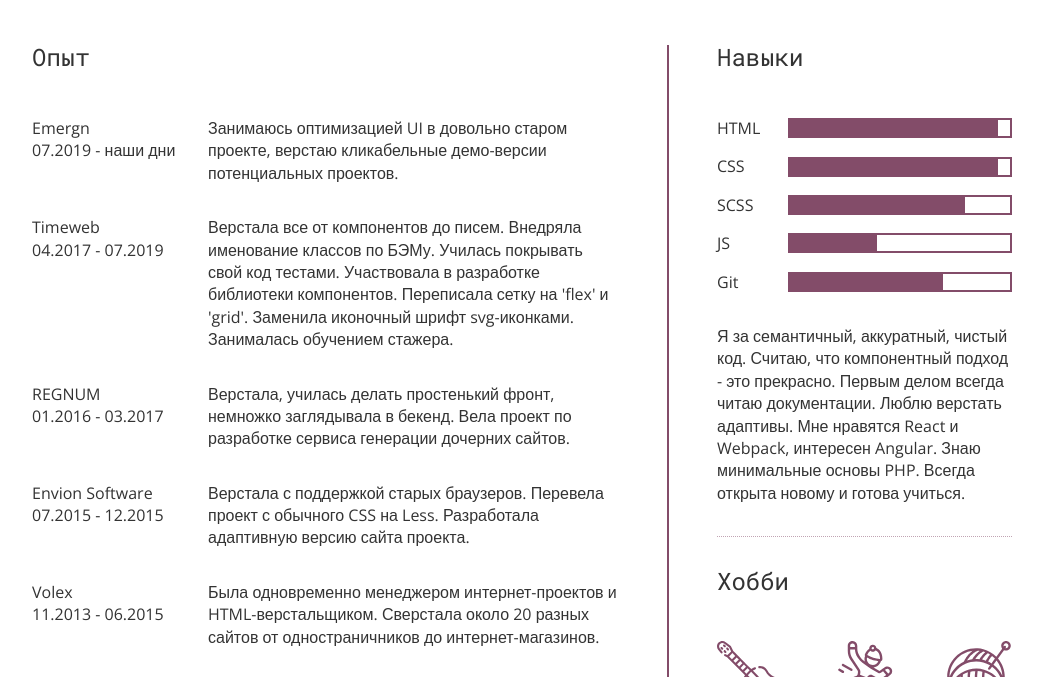
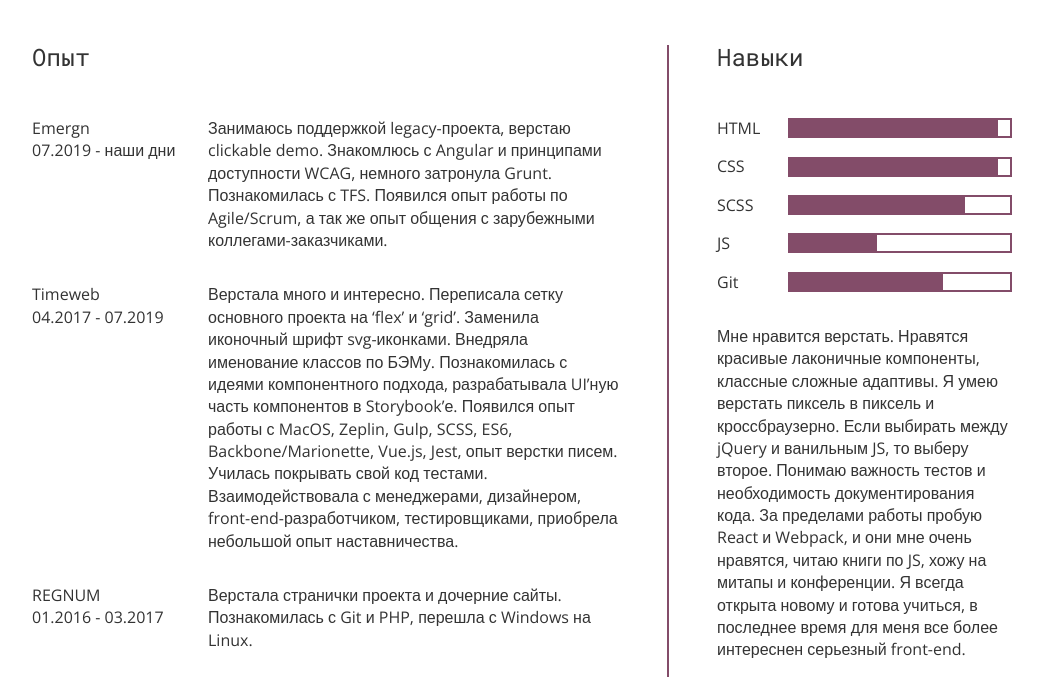
Before and after one commit to vesna516/my-page, a website: page docs/index.html in a window 1280 px wide. Shown: the part 181-858 px from the top of the page, without its empty margins (118-1161 px from the left). Drawn offline with nearby package versions, Linux system fonts and the light colour scheme.

Commit message:
Update info

```diff
--- a/docs/index.html
+++ b/docs/index.html
@@ -2,7 +2,7 @@
 <html>
 <head>
 	<meta charset=utf-8>
-	<title>Lyudmila Zaytseva, Junior Front-End Developer</title>
+	<title>Людмила Зайцева, UI-девелопер</title>
 	<meta name="viewport" content="width=device-width, initial-scale=1.0">
 	<meta http-equiv="X-UA-Compatible" content="IE=edge">
 	<meta name="HandheldFriendly" content="true">
@@ -12,7 +12,7 @@
 	<div class="wrapper">
 		<header class="header">
 			<h1>Людмила Зайцева</h1>
-			<span class="no-break">Junior Front-End Developer</span>
+			<span class="no-break">UI-девелопер</span>
 			<span class="only-print">galaktika516@gmail.com</span>
 		</header>
 		<div class="wrapper__row">
@@ -23,7 +23,9 @@
 						Emergn<br>07.2019 - наши дни
 					</div>
 					<div class="experience__item-description">
-						Занимаюсь оптимизацией UI в довольно старом проекте, верстаю кликабельные демо-версии потенциальных проектов.
+						Занимаюсь поддержкой legacy-проекта, верстаю clickable demo. Знакомлюсь с Angular и принципами доступности WCAG,
+						немного затронула Grunt. Познакомилась с TFS. Появился опыт работы по Agile/Scrum, а так же опыт общения
+						с зарубежными коллегами-заказчиками.
 					</div>
 				</section>
 				<section class="experience__item">
@@ -31,9 +33,12 @@
 						Timeweb<br>04.2017 - 07.2019
 					</div>
 					<div class="experience__item-description">
-						Верстала все от компонентов до писем. Внедряла именование классов по БЭМу. Училась покрывать свой код тестами.
-						Участвовала в разработке библиотеки компонентов. Переписала сетку на 'flex' и 'grid'.
-						Заменила иконочный шрифт svg-иконками. Занималась обучением стажера.
+						Верстала много и интересно. Переписала сетку основного проекта на ‘flex’ и ‘grid’.
+						Заменила иконочный шрифт svg-иконками. Внедряла именование классов по БЭМу.
+						Познакомилась с идеями компонентного подхода, разрабатывала UI’ную часть компонентов в Storybook’е.
+						Появился опыт работы с MacOS, Zeplin, Gulp, SCSS, ES6, Backbone/Marionette, Vue.js, Jest, опыт верстки писем.
+						Училась покрывать свой код тестами. Взаимодействовала с менеджерами, дизайнером, front-end-разработчиком,
+						тестировщиками, приобрела небольшой опыт наставничества.
 					</div>
 				</section>
 				<section class="experience__item">
@@ -41,8 +46,7 @@
 						REGNUM<br>01.2016 - 03.2017
 					</div>
 					<div class="experience__item-description">
-						Верстала, училась делать простенький фронт, немножко заглядывала в бекенд.
-						Вела проект по разработке сервиса генерации дочерних сайтов.
+						Верстала странички проекта и дочерние сайты. Познакомилась с Git и PHP, перешла с Windows на Linux.
 					</div>
 				</section>
 				<section class="experience__item">
@@ -50,8 +54,8 @@
 						Envion Software<br>07.2015 - 12.2015
 					</div>
 					<div class="experience__item-description">
-						Верстала с поддержкой старых браузеров. Перевела проект с обычного CSS на Less.
-						Разработала адаптивную версию сайта проекта.
+						Верстала странички проекта с поддержкой старых браузеров. Перевела проект с обычного CSS на Less,
+						переверстала его под мобильные. Познакомилась с понятием системы контроля версий, поработала с SVN.
 					</div>
 				</section>
 				<section class="experience__item">
@@ -61,6 +65,7 @@
 					<div class="experience__item-description">
 						Была одновременно менеджером интернет-проектов и HTML-верстальщиком.
 						Сверстала около 20 разных сайтов от одностраничников до интернет-магазинов.
+						Научилась резать макеты в Photoshop, верстать адаптивы, познакомилась с Less, JS и jQuery.
 					</div>
 				</section>
 				<hr>
@@ -113,10 +118,12 @@
 						<div class="skills__item-level skills__item-level_git"></div>
 					</section>
 					<p>
-						Я за семантичный, аккуратный, чистый код. Считаю, что компонентный подход - это прекрасно.
-						Первым делом всегда читаю документации. Люблю верстать адаптивы.
-						Мне нравятся React и Webpack, интересен Angular. Знаю минимальные основы PHP.
-						Всегда открыта новому и готова учиться.
+						Мне нравится верстать. Нравятся красивые лаконичные компоненты, классные сложные адаптивы.
+						Я умею верстать пиксель в пиксель и кроссбраузерно. Если выбирать между jQuery и ванильным JS,
+						то выберу второе. Понимаю важность тестов и необходимость документирования кода.
+						За пределами работы пробую React и Webpack, и они мне очень нравятся, читаю книги по JS,
+						хожу на митапы и конференции. Я всегда открыта новому и готова учиться,
+						в последнее время для меня все более интереснен серьезный front-end.
 					</p>
 				</article>
 				<article class="wrapper__right-second-box hobby">
```
Also changed, not shown: src/index.html (+21 -14 lines).
